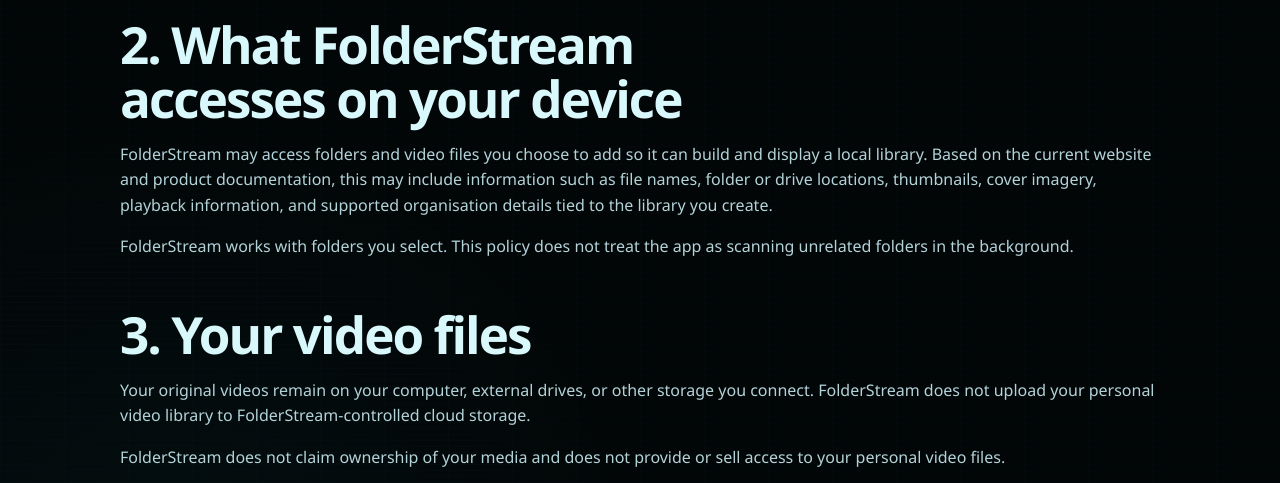
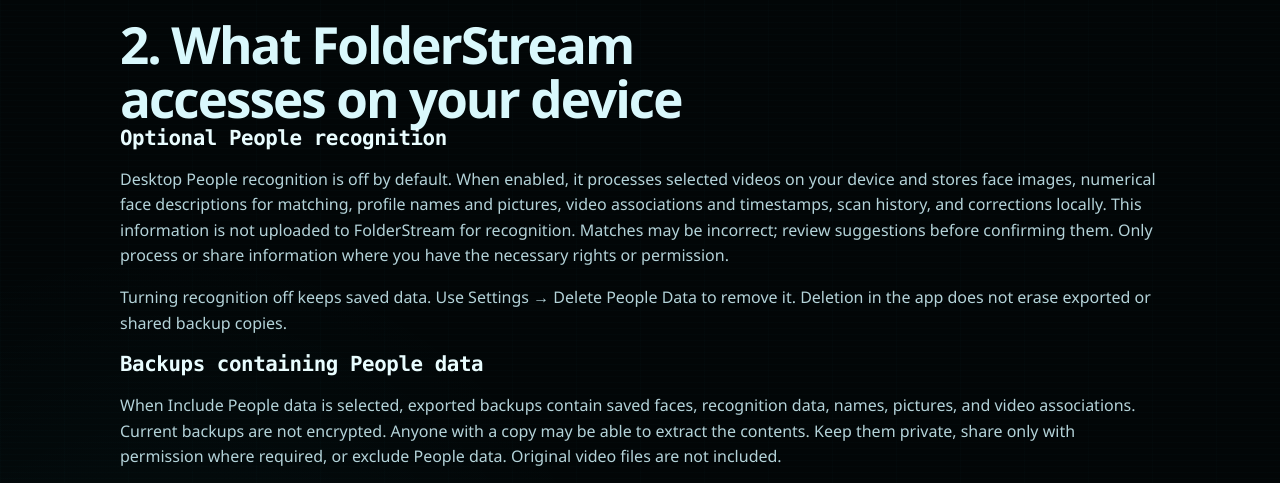
Before and after one commit to kylingunkel-ctrl/website, a plain HTML site: page privacy.html in a window 1280 px wide. Shown: the part 1500-1983 px from the top of the page. Drawn offline with Linux system fonts and the light colour scheme.

Commit message:
Explain local People recognition and sensitive backup contents

```diff
--- a/privacy.html
+++ b/privacy.html
@@ -102,6 +102,11 @@
           </p>
 
           <h2>2. What FolderStream accesses on your device</h2>
+          <h3>Optional People recognition</h3>
+          <p>Desktop People recognition is off by default. When enabled, it processes selected videos on your device and stores face images, numerical face descriptions for matching, profile names and pictures, video associations and timestamps, scan history, and corrections locally. This information is not uploaded to FolderStream for recognition. Matches may be incorrect; review suggestions before confirming them. Only process or share information where you have the necessary rights or permission.</p>
+          <p>Turning recognition off keeps saved data. Use Settings → Delete People Data to remove it. Deletion in the app does not erase exported or shared backup copies.</p>
+          <h3>Backups containing People data</h3>
+          <p>When Include People data is selected, exported backups contain saved faces, recognition data, names, pictures, and video associations. Current backups are not encrypted. Anyone with a copy may be able to extract the contents. Keep them private, share only with permission where required, or exclude People data. Original video files are not included.</p>
           <p>
             FolderStream may access folders and video files you choose to add so it can build and display a local library. Based on the current website and product documentation, this may include information such as file names, folder or drive locations, thumbnails, cover imagery, playback information, and supported organisation details tied to the library you create.
           </p>
@@ -249,7 +254,7 @@
           </p>
 
           <h2>19. Last updated</h2>
-          <p>Last updated: 1 September 2026</p>
+          <p>Last updated: 20 November 2026</p>
         </section>
       </section>
     </main>
```
Also changed, not shown: terms.html (+2 -0 lines).
